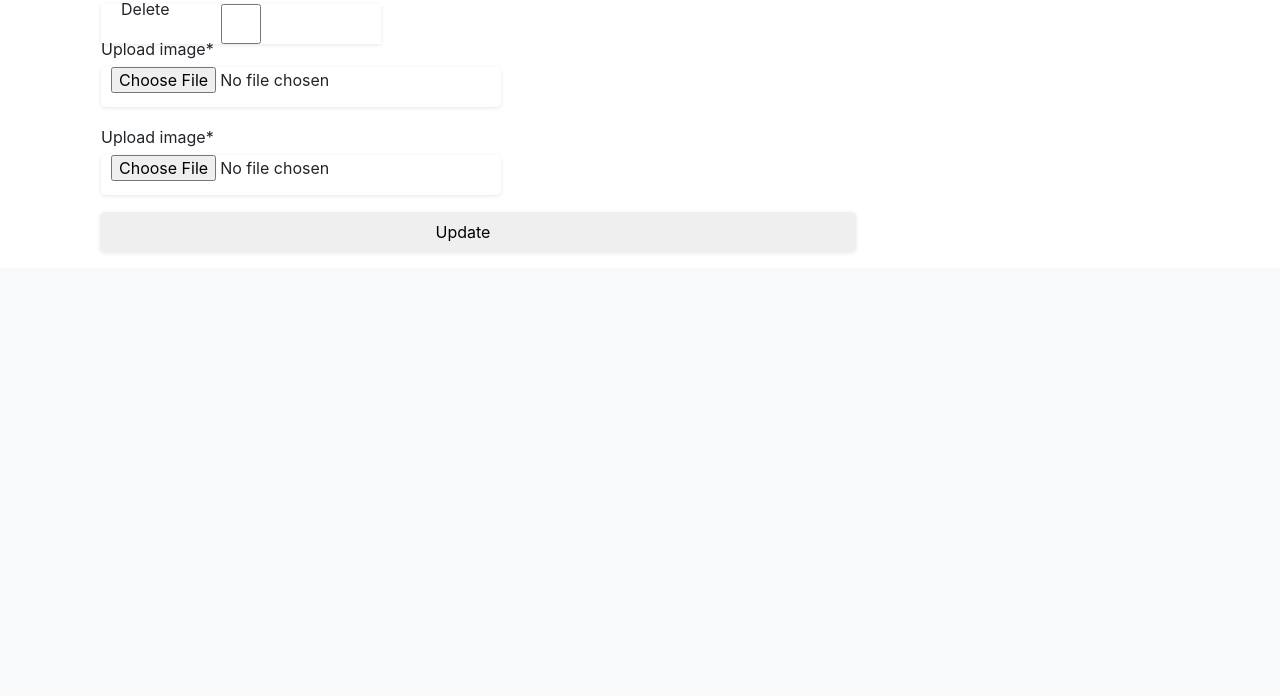
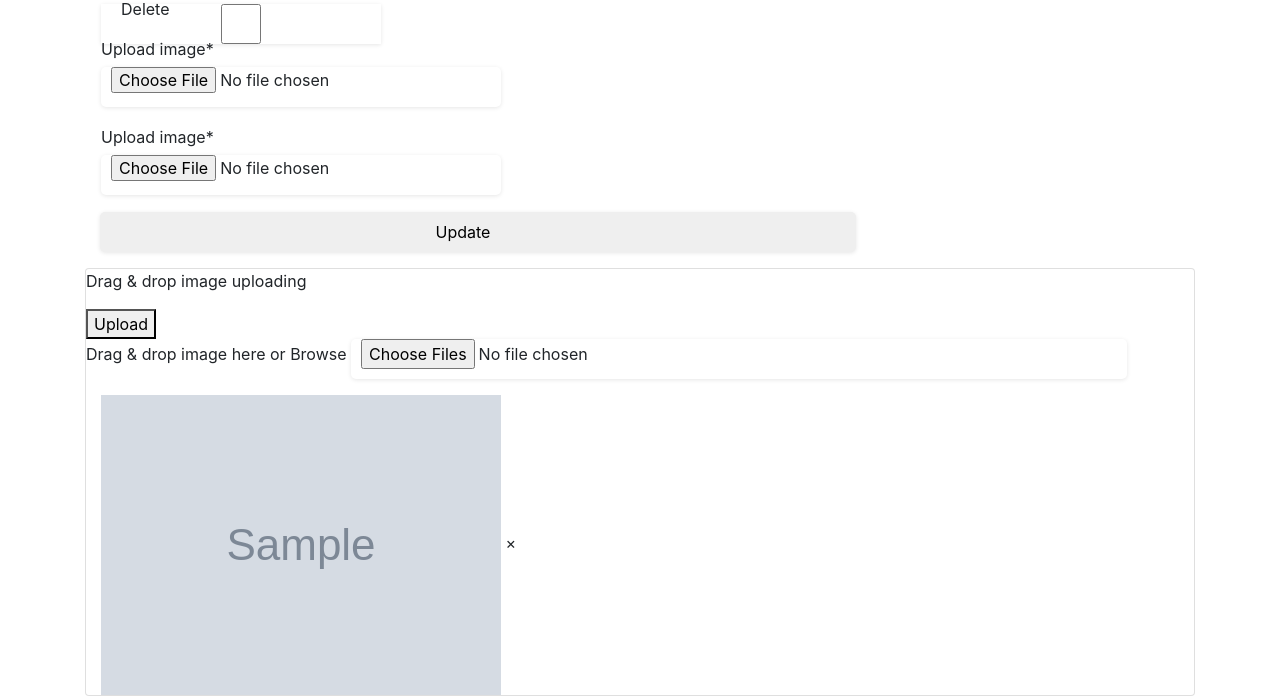
Before and after one commit to npallika/APOLINK, a Django app: page /Products/Update/1/ in a window 1280 px wide. Shown: the part 1345-2041 px from the top of the page. Before the commit the page ends 1587 px from the top, so only its background shows below. Run offline with Django 3.2, Linux system fonts and the light colour scheme; a user stored in the database is signed in; tables that the repository leaves empty hold one stand-in row (values such as "Sample post"); grey boxes marked "Sample" are stand-in pictures; some libraries are stand-ins or nearby versions.

Commit message:
image preview in uploading (sell_rent/update) : start

```diff
--- a/APOLINK-final/APOLINK2023/Products/Templates/Products/update_product.html
+++ b/APOLINK-final/APOLINK2023/Products/Templates/Products/update_product.html
@@ -23,4 +23,31 @@
     <input type="submit" value="Update">
 </form>
 </div>
+
+<!--PREVIEW OF IMAGES UPLOADED-->
+<div class='card'>
+    <div class='top'>
+        <p>Drag & drop image uploading</p>
+        <button type="button">Upload</button>
+    </div>
+    <form action="{%url 'Products:update_product' product.id%} " method="post" enctype="multipart/form-data">
+        <span class= "inner"> Drag & drop image here or <span class="select">Browse</span></span>
+        <input name="file" type ="file" class="file" multiple/>
+    </form>
+    <div class="container">
+        <div class="image">
+            {% for form in formset %}
+                {% if form.instance.photo %}
+                <img src="{{ form.instance.photo.url }}" alt="image">
+                {% endif %}
+            {% endfor %}
+            <span>&times;</span>
+        </div>
+    </div>
+
+
+
+</div>
+
+
 {% endblock %}
```
Also changed, not shown: APOLINK-final/APOLINK2023/Products/Templates/Products/delete.html (deleted), APOLINK-final/APOLINK2023/media/upload/C700_web-1140x726.png (added).
